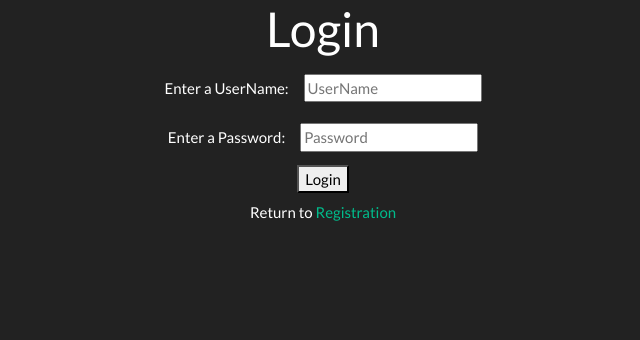
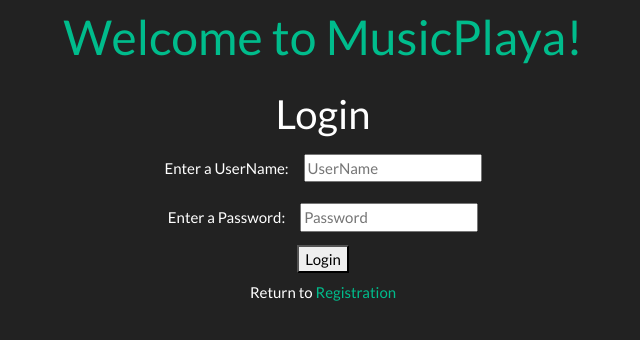
Before and after one commit to muneertomeh/MusicPlayer, an Electron app: page Client/view/login.html in a window 800 px wide. Shown: the whole page, without its empty margins (77-717 px from the left). Drawn offline with nearby package versions, Linux system fonts and the light colour scheme.

Commit message:
More slight aesthetic changes

```diff
--- a/Client/styles/login.css
+++ b/Client/styles/login.css
@@ -17,3 +17,12 @@ label {
 .login-link{
     padding: 8px;
 }
+
+.Login-Title h1{
+    color: #00bc8c;
+    padding-top:1%;
+}
+
+#login-banner{
+    padding-top:2%;
+}
--- a/Client/styles/registration.css
+++ b/Client/styles/registration.css
@@ -17,3 +17,7 @@ label {
 #regButton:hover{
     cursor: pointer;
 }
+
+#banner-registration{
+    padding-top: 3%;
+}
--- a/Client/view/login.html
+++ b/Client/view/login.html
@@ -8,7 +8,10 @@
     </head>
 
     <body>
-        <h1>Login</h1>
+        <div class="Login-Title">
+            <h1>Welcome to MusicPlaya!</h1>
+        </div>
+        <h2 id="login-banner">Login</h2>
         <div class="login-input">
             <label>Enter a UserName: </label>
             <input type="text" id='UserName' placeholder="UserName">
```
Also changed, not shown: Client/view/registration.html (+1 -1 lines).
